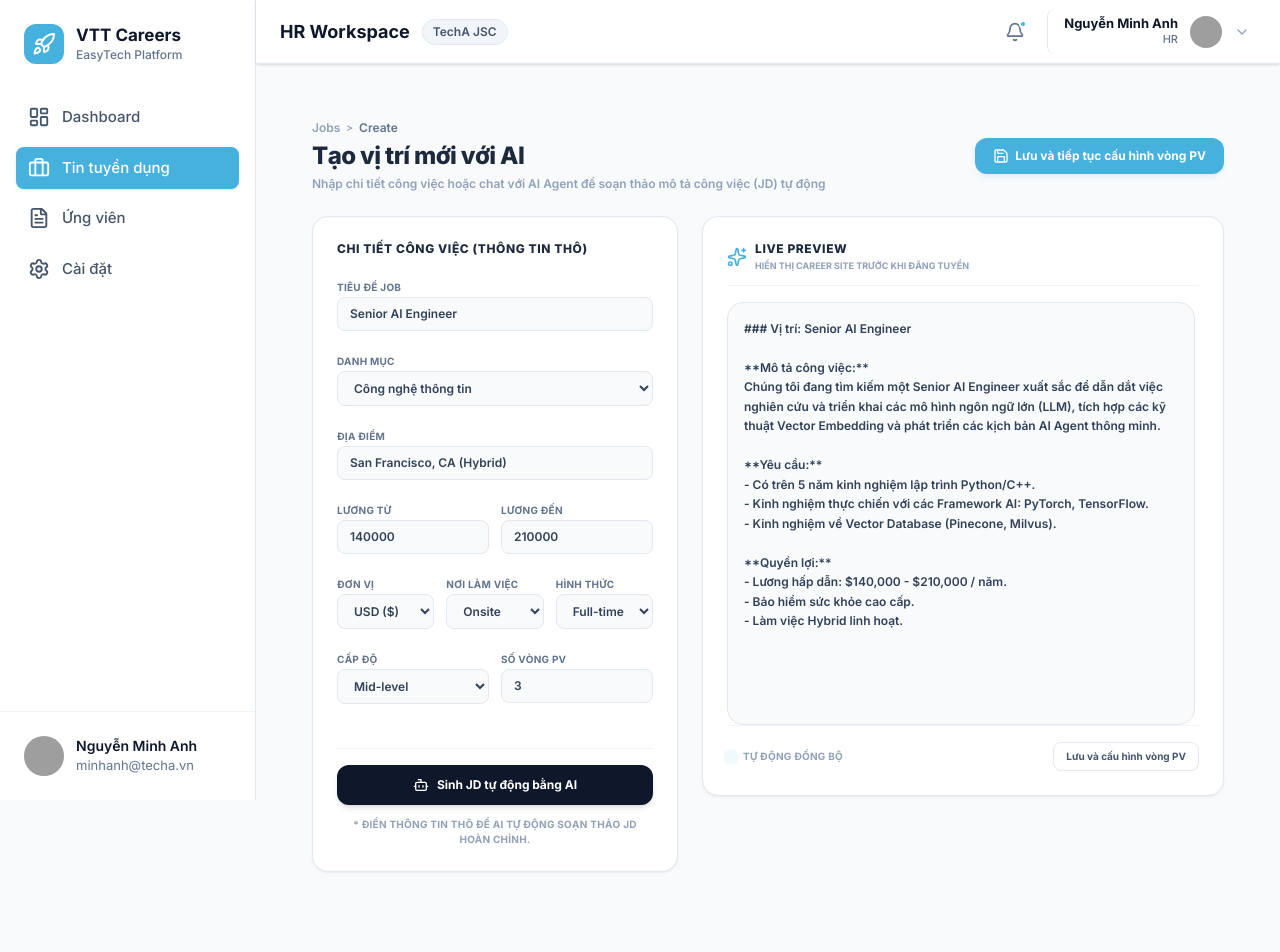
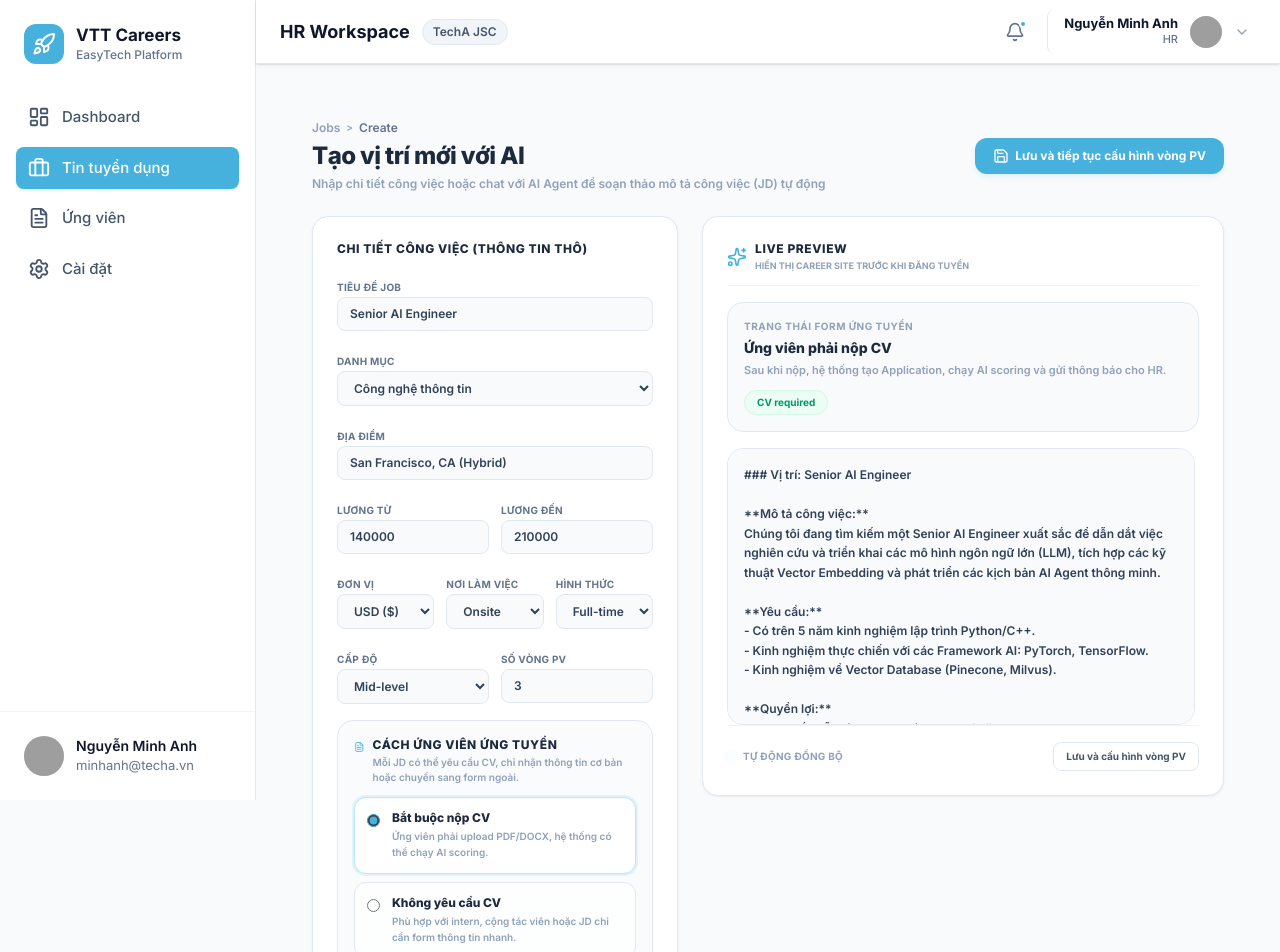
Before and after one commit to VanHaPtit/EasyTech_FE, a React (Vite) app: page /dashboard/jobs/create in a window 1280 px wide. Shown: the top 952 px of the page. Before the commit the page ends 928 px from the top, so only its background shows below. Built offline with nearby package versions, Linux system fonts and the light colour scheme; grey boxes are pictures that could not be loaded.

Commit message:
feat: add job application method settings

```diff
--- a/src/pages/hr/JobCreateWizard.tsx
+++ b/src/pages/hr/JobCreateWizard.tsx
@@ -1,6 +1,6 @@
 import React, { useState } from 'react';
 import { useNavigate } from 'react-router-dom';
-import { Sparkles, Save, Bot, Loader2 } from 'lucide-react';
+import { Sparkles, Save, Bot, Loader2, FileText, Link2 } from 'lucide-react';
 
 
 
@@ -17,6 +17,9 @@ export const JobCreateWizard: React.FC = () => {
   const [employmentType, setEmploymentType] = useState('FULL_TIME');
   const [experienceLevel, setExperienceLevel] = useState('MID_LEVEL');
   const [roundCount, setRoundCount] = useState(3);
+  const [applyMode, setApplyMode] = useState<'REQUIRE_CV' | 'NO_CV' | 'EXTERNAL_LINK'>('REQUIRE_CV');
+  const [externalApplyUrl, setExternalApplyUrl] = useState('https://forms.gle/company-apply');
+  const [screeningQuestion, setScreeningQuestion] = useState('Bạn có thể bắt đầu làm việc từ khi nào?');
   const [categoryName, setCategoryName] = useState('Technology');
   const [description, setDescription] = useState(
     `### Vị trí: Senior AI Engineer\n\n**Mô tả công việc:**\nChúng tôi đang tìm kiếm một Senior AI Engineer xuất sắc để dẫn dắt việc nghiên cứu và triển khai các mô hình ngôn ngữ lớn (LLM), tích hợp các kỹ thuật Vector Embedding và phát triển các kịch bản AI Agent thông minh.\n\n**Yêu cầu:**\n- Có trên 5 năm kinh nghiệm lập trình Python/C++.\n- Kinh nghiệm thực chiến với các Framework AI: PyTorch, TensorFlow.\n- Kinh nghiệm về Vector Database (Pinecone, Milvus).\n\n**Quyền lợi:**\n- Lương hấp dẫn: $140,000 - $210,000 / năm.\n- Bảo hiểm sức khỏe cao cấp.\n- Làm việc Hybrid linh hoạt.`
@@ -201,6 +204,68 @@ export const JobCreateWizard: React.FC = () => {
                 />
               </div>
             </div>
+
+            <div className="space-y-3 rounded-2xl border border-slate-200 bg-slate-50/70 p-4">
+              <div className="flex items-start gap-2">
+                <FileText className="h-4 w-4 text-primary-500 mt-0.5" />
+                <div>
+                  <h4 className="text-xs font-extrabold text-slate-800 uppercase tracking-wider">Cách ứng viên ứng tuyển</h4>
+                  <p className="text-[10px] font-semibold text-slate-400 mt-0.5">
+                    Mỗi JD có thể yêu cầu CV, chỉ nhận thông tin cơ bản hoặc chuyển sang form ngoài.
+                  </p>
+                </div>
+              </div>
+
+              <div className="grid grid-cols-1 gap-2">
+                {[
+                  { value: 'REQUIRE_CV', title: 'Bắt buộc nộp CV', desc: 'Ứng viên phải upload PDF/DOCX, hệ thống có thể chạy AI scoring.' },
+                  { value: 'NO_CV', title: 'Không yêu cầu CV', desc: 'Phù hợp với intern, cộng tác viên hoặc JD chỉ cần form thông tin nhanh.' },
+                  { value: 'EXTERNAL_LINK', title: 'Dùng link ứng tuyển ngoài', desc: 'Career Site hiển thị nút chuyển sang Google Form/ATS khác.' },
+                ].map((mode) => (
+                  <label key={mode.value} className={`flex items-start gap-3 p-3 rounded-xl border cursor-pointer transition-colors ${
+                    applyMode === mode.value ? 'bg-white border-primary-200 ring-2 ring-primary-100' : 'bg-white/70 border-slate-200 hover:bg-white'
+                  }`}>
+                    <input
+                      type="radio"
+                      name="applyMode"
+                      value={mode.value}
+                      checked={applyMode === mode.value}
+                      onChange={() => setApplyMode(mode.value as typeof applyMode)}
+                      className="mt-1 accent-primary-500"
+                    />
+                    <span>
+                      <span className="block text-xs font-extrabold text-slate-800">{mode.title}</span>
+                      <span className="block text-[10px] font-semibold text-slate-400 mt-0.5 leading-relaxed">{mode.desc}</span>
+                    </span>
+                  </label>
+                ))}
+              </div>
+
+              {applyMode === 'EXTERNAL_LINK' && (
+                <div className="space-y-1.5">
+                  <label className="text-[10px] font-bold text-slate-500 uppercase tracking-wide">Link ứng tuyển ngoài</label>
+                  <div className="relative">
+                    <Link2 className="absolute left-3 top-2.5 h-4 w-4 text-slate-400" />
+                    <input
+                      value={externalApplyUrl}
+                      onChange={(e) => setExternalApplyUrl(e.target.value)}
+                      className="w-full pl-9 pr-3 py-2 text-xs font-semibold text-slate-700 bg-white border border-slate-200 rounded-lg focus:outline-none focus:border-primary-500"
+                    />
+                  </div>
+                </div>
+              )}
+
+              {applyMode === 'NO_CV' && (
+                <div className="space-y-1.5">
+                  <label className="text-[10px] font-bold text-slate-500 uppercase tracking-wide">Câu hỏi sàng lọc thay CV</label>
+                  <input
+                    value={screeningQuestion}
+                    onChange={(e) => setScreeningQuestion(e.target.value)}
+                    className="w-full px-3 py-2 text-xs font-semibold text-slate-700 bg-white border border-slate-200 rounded-lg focus:outline-none focus:border-primary-500"
+                  />
+                </div>
+              )}
+            </div>
           </div>
 
           {/* Generate Button */}
@@ -229,6 +294,33 @@ export const JobCreateWizard: React.FC = () => {
               <div>
                 <h3 className="text-xs font-extrabold text-slate-800 uppercase tracking-wider">Live Preview</h3>
                 <p className="text-[9px] text-slate-400 font-bold uppercase mt-0.5">Hiển thị Career Site trước khi đăng tuyển</p>
+              </div>
+            </div>
+
+            <div className="rounded-2xl border border-slate-200 bg-slate-50 p-4 text-left">
+              <div className="flex flex-wrap items-center justify-between gap-3">
+                <div>
+                  <p className="text-[10px] font-bold text-slate-400 uppercase tracking-wider">Trạng thái form ứng tuyển</p>
+                  <p className="text-sm font-extrabold text-slate-800 mt-1">
+                    {applyMode === 'REQUIRE_CV' && 'Ứng viên phải nộp CV'}
+                    {applyMode === 'NO_CV' && 'Ứng viên chỉ cần gửi thông tin cơ bản'}
+                    {applyMode === 'EXTERNAL_LINK' && 'Ứng viên được chuyển sang form ngoài'}
+                  </p>
+                  <p className="text-[11px] font-semibold text-slate-400 mt-1">
+                    {applyMode === 'REQUIRE_CV' && 'Sau khi nộp, hệ thống tạo Application, chạy AI scoring và gửi thông báo cho HR.'}
+                    {applyMode === 'NO_CV' && `Career Site sẽ hỏi: "${screeningQuestion}"`}
+                    {applyMode === 'EXTERNAL_LINK' && externalApplyUrl}
+                  </p>
+                </div>
+                <span className={`text-[10px] font-bold px-3 py-1 rounded-full border ${
+                  applyMode === 'REQUIRE_CV'
+                    ? 'bg-emerald-50 text-emerald-600 border-emerald-100'
+                    : applyMode === 'NO_CV'
+                      ? 'bg-amber-50 text-amber-600 border-amber-100'
+                      : 'bg-blue-50 text-blue-600 border-blue-100'
+                }`}>
+                  {applyMode === 'REQUIRE_CV' ? 'CV required' : applyMode === 'NO_CV' ? 'No CV' : 'External'}
+                </span>
               </div>
             </div>
 
```
